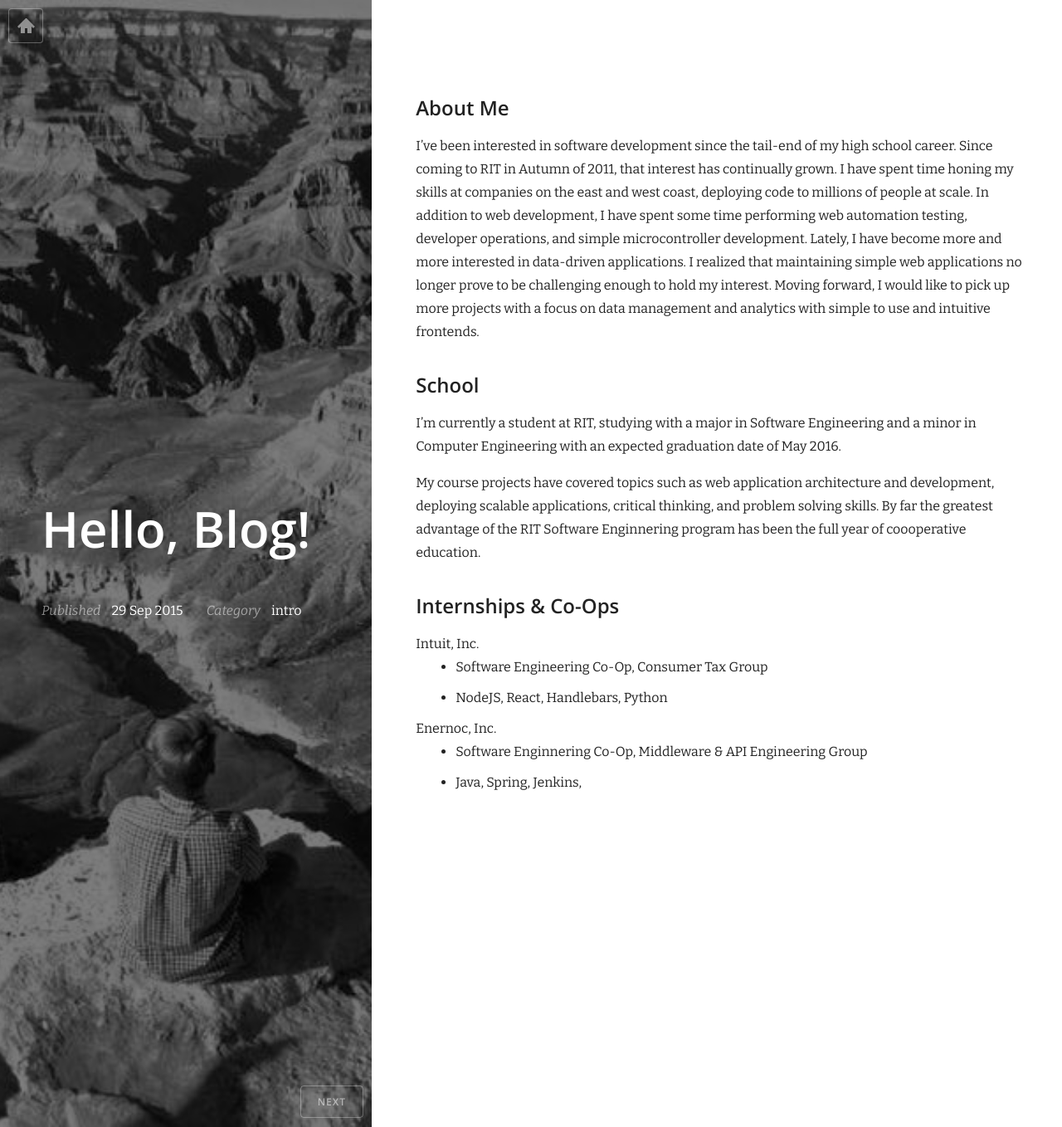
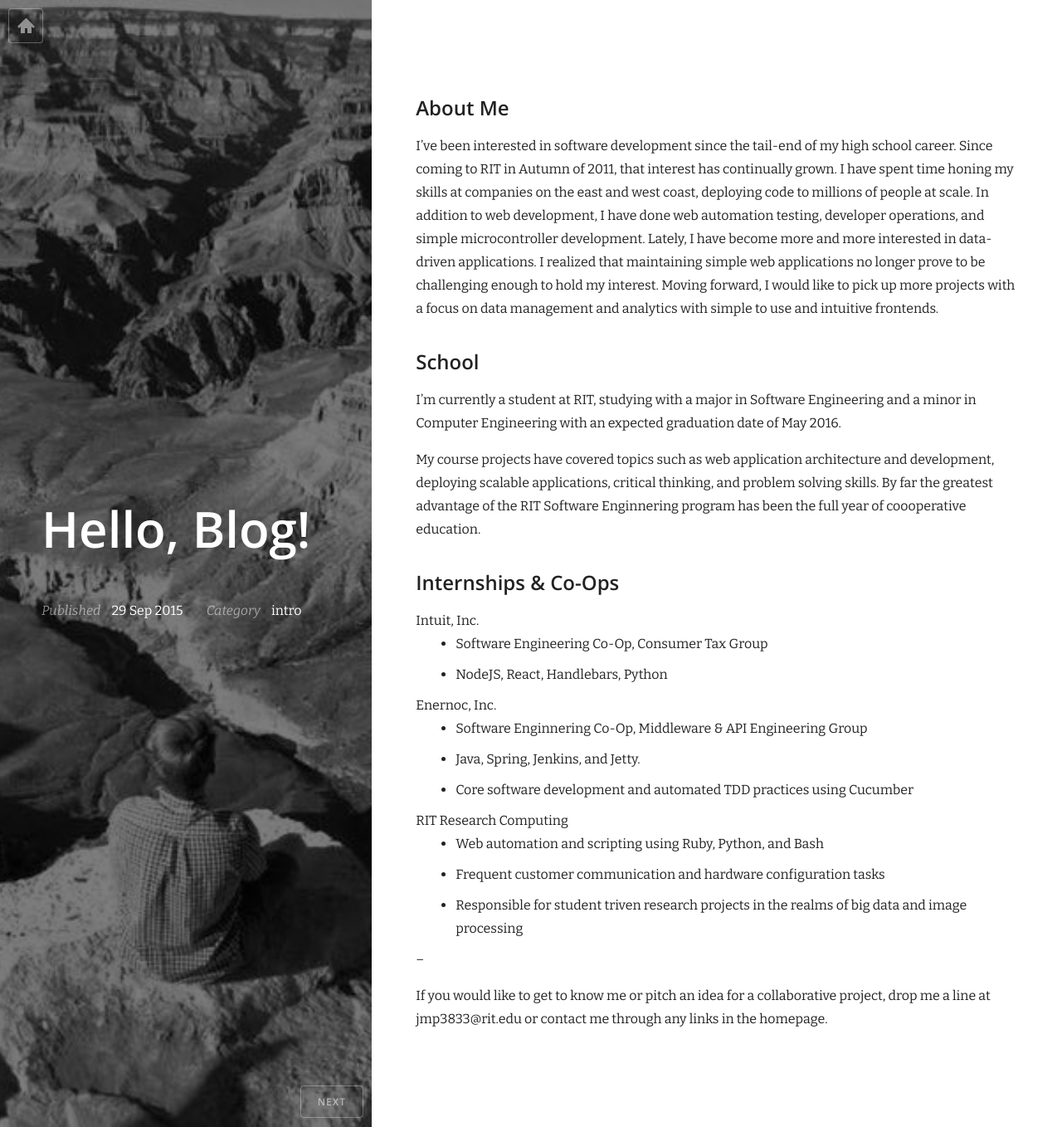
Before and after one commit to jmp3833/blog, a Jekyll site: the page built from _posts/2015-09-29-hello-blog.md, in a window 1280 px wide. Shown: the whole page at 83% size. Built offline with Jekyll 4.4.1, drawn with Linux system fonts in a browser that asks for light colours; nearby versions of some CDN libraries; Markdown is read by kramdown in place of the engine named in the settings.

Commit message:
Finish initial post, update Thailand

```diff
--- a/_posts/2015-09-29-hello-blog.md
+++ b/_posts/2015-09-29-hello-blog.md
@@ -7,7 +7,7 @@ featured_image: /images/cover.jpg
 ---
 
 ##About Me
-I've been interested in software development since the tail-end of my high school career. Since coming to RIT in Autumn of 2011, that interest has continually grown. I have spent time honing my skills at companies on the east and west coast, deploying code to millions of people at scale. In addition to web development, I have spent some time performing web automation testing, developer operations, and simple microcontroller development.
+I've been interested in software development since the tail-end of my high school career. Since coming to RIT in Autumn of 2011, that interest has continually grown. I have spent time honing my skills at companies on the east and west coast, deploying code to millions of people at scale. In addition to web development, I have done web automation testing, developer operations, and simple microcontroller development.
 Lately, I have become more and more interested in data-driven applications. I realized that maintaining simple web applications no longer prove to be challenging enough to hold my interest. Moving forward, I would like to pick up more projects with a focus on data management and analytics with simple to use and intuitive frontends.
 
 ##School
@@ -23,4 +23,14 @@ My course projects have covered topics such as web application architecture and
 
 ### Enernoc, Inc.
  * Software Enginnering Co-Op, Middleware & API Engineering Group
- * Java, Spring, Jenkins,
+ * Java, Spring, Jenkins, and Jetty.
+ * Core software development and automated TDD practices using Cucumber
+
+### RIT Research Computing
+  * Web automation and scripting using Ruby, Python, and Bash
+  * Frequent customer communication and hardware configuration tasks
+  * Responsible for student triven research projects in the realms of big data and image processing
+
+  --
+
+  If you would like to get to know me or pitch an idea for a collaborative project, drop me a line at jmp3833@rit.edu or contact me through any links in the homepage.
```
Also changed, not shown: _posts/2016-01-14-greetings-from-thailand.md (+1 -1 lines).
